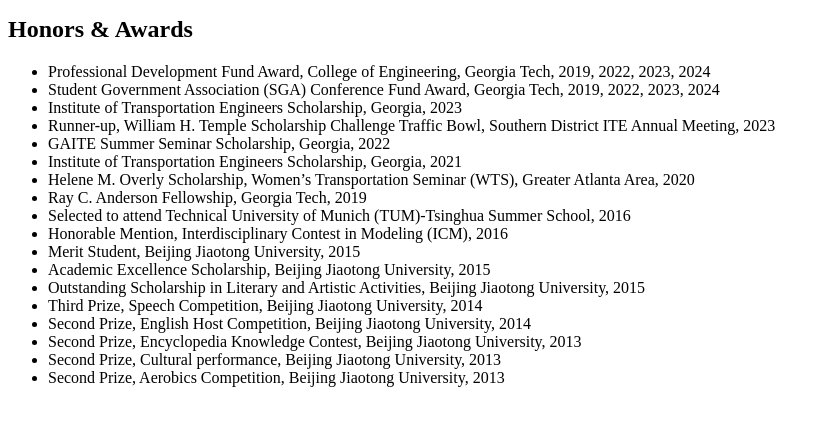
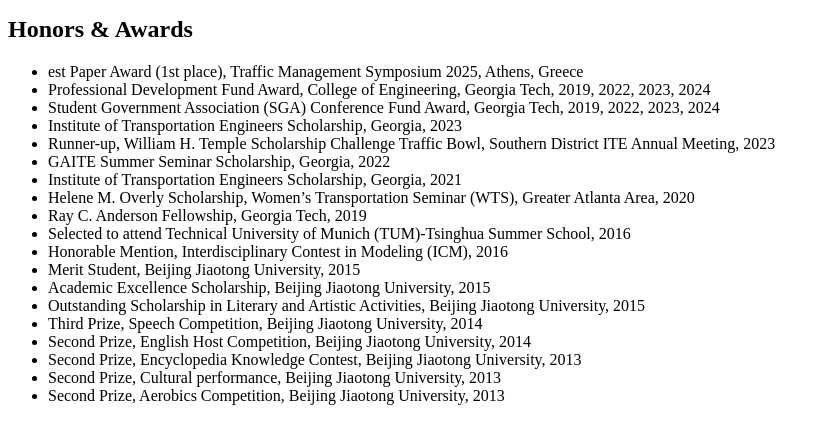
Before and after one commit to YangjiaoChen/YangjiaoChen.github.io, a Jekyll site: the page built from awards.html, in a window 1280 px wide, cut to the strip 112-556 px from the top of the page. Shown: the whole strip, without its empty margins (0-830 px from the left). Built offline with Jekyll 4.4.1, drawn with Linux system fonts in a browser that asks for light colours.

Commit message:
Add est Paper Award to honors and awards section

```diff
--- a/awards.html
+++ b/awards.html
@@ -78,6 +78,7 @@ title: "Yangjiao Chen: awards"
   <div class="col-sm-12">
 <h2> Honors & Awards </h2>
 <ul>
+    <li>est Paper Award (1st place), Traffic Management Symposium 2025, Athens, Greece</li>
     <li>Professional Development Fund Award, College of Engineering, Georgia Tech, 2019, 2022, 2023, 2024 </li>
     <li>Student Government Association (SGA) Conference Fund Award, Georgia Tech, 2019, 2022, 2023, 2024</li>
     <li>Institute of Transportation Engineers Scholarship, Georgia, 2023 </li>
```
